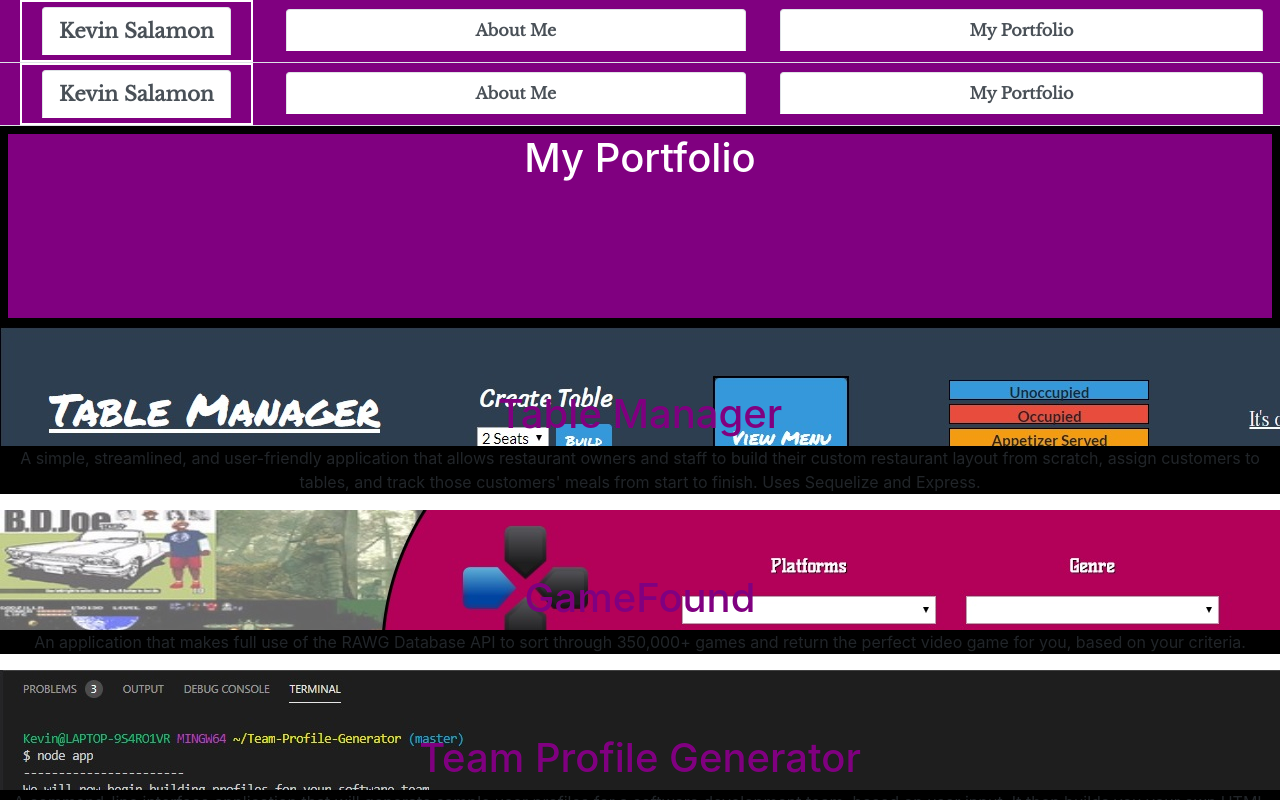
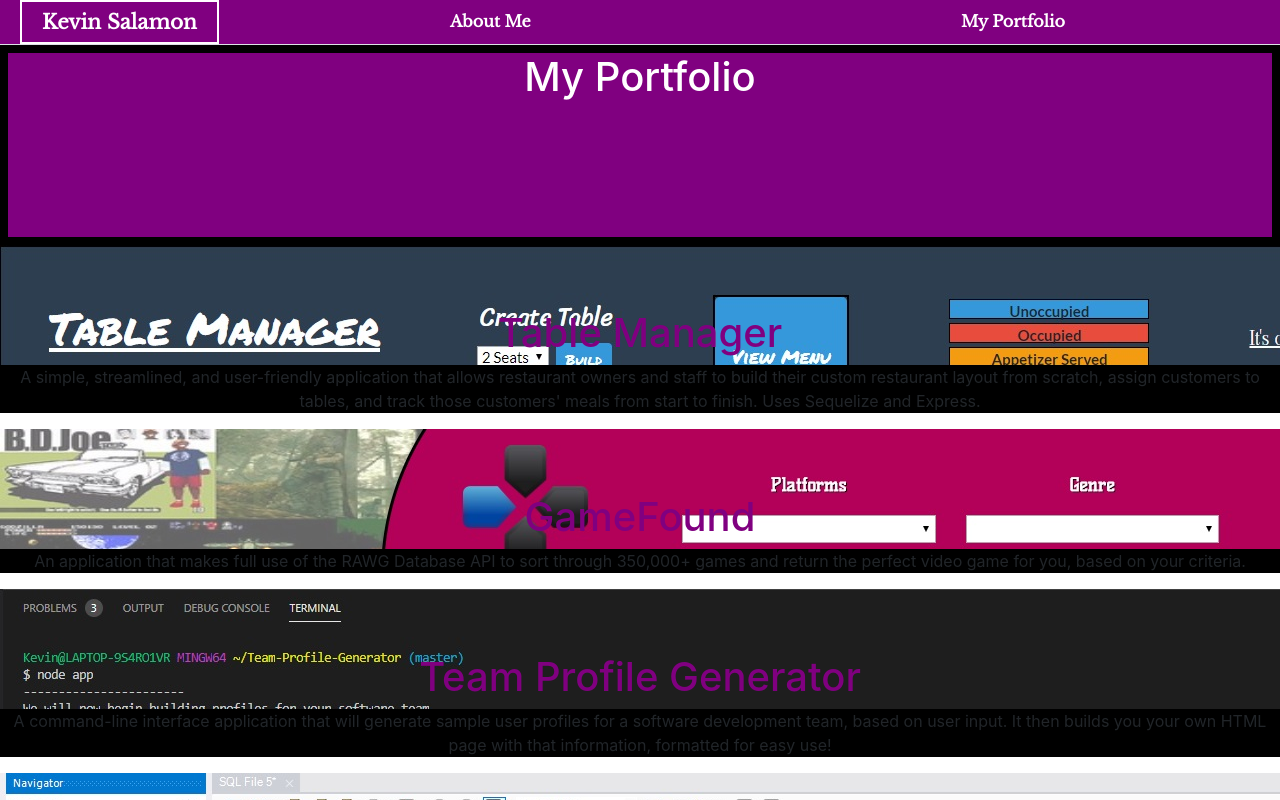
Before and after one commit to kevin-salamon/React-Portfolio, a React (Create React App) app: page /portfolio in a window 1280 px wide. Shown: the top 800 px of the page. Built offline with nearby package versions, Linux system fonts and the light colour scheme; a web font is replaced by a local one.

Commit message:
fixed react router, positioned same and header from pages to index

```diff
--- a/src/App.js
+++ b/src/App.js
@@ -1,8 +1,5 @@
 import React from 'react';
-import { BrowserRouter as Router, Route } from "react-router-dom";
 import './style.css';
-import Header from "./components/Header.js";
-import Portfolio from "./portfolio";
 
 // future steps:
 // 1. replace Nav with Nav component [DONE]
@@ -14,10 +11,6 @@
 function App() {
   return (
     <>
-    <Router>
-      <Header />
-      <Route exact path="/portfolio" component={Portfolio} />
-    </Router>
     <div className="jumbotron" id="jumbotron-main">
       <h1 className="display-4" style={{textAlign: "center", paddingTop:"10%"}}>Kevin Scott Salamon</h1>
       <p className="lead" alt="family-pic" style={{textAlign: "center"}}>welcome to my portfolio</p>
--- a/src/components/Header.js
+++ b/src/components/Header.js
@@ -4,25 +4,17 @@
 
 function Header() {
 
-  const location = useLocation();
-
   return (
     <nav className="nav nav-tabs nav-fill header-color">
-      <a className="navbar-brand brand-text" href="index.html">
-        <Link to="/" className={"nav-link active"}>
+        <Link to="/" className={"navbar-brand brand-text"}>
           Kevin Salamon
         </Link>
-      </a>
-      <a className="nav-item nav-link header-text" href="index.html">
-        <Link to="/" className={"nav-link active"}>
+        <Link to="/" className={"nav-item nav-link header-text"}>
           About Me
         </Link>
-      </a>
-      <a className="nav-item nav-link header-text" href="portfolio.html">
-        <Link to="/portfolio" className={"nav-link active"}>
+        <Link to="/portfolio" className={"nav-item nav-link header-text"}>
           My Portfolio
         </Link>
-      </a>
     </nav>
   );
 };
--- a/src/index.js
+++ b/src/index.js
@@ -1,6 +1,18 @@
 import React from "react";
 import ReactDOM from "react-dom";
-import App from "./App"
-import Portfolio from "./portfolio"
+import { Route, Link, BrowserRouter as Router } from 'react-router-dom';
+import App from "./App";
+import Portfolio from "./portfolio";
+import Header from "./components/Header";
 
-ReactDOM.render(<App />, document.getElementById("root"));
+const routing = (
+    <Router>
+      <div>
+        <Header />
+        <Route exact path="/" component={App} />
+        <Route exact path="/portfolio" component={Portfolio} />
+      </div>
+    </Router>
+  )
+
+ReactDOM.render(routing, document.getElementById("root"));
--- a/src/portfolio.js
+++ b/src/portfolio.js
@@ -1,17 +1,9 @@
 import React from 'react';
-import { BrowserRouter as Router, Route } from "react-router-dom";
 import './style.css';
-import Header from "./components/Header.js";
-import App from "./App";
 
 function Portfolio() {
     return (
       <>
-      <Router>
-        <Header />
-        <Route exact path="/" component={App} />
-      </Router>
-
       <div ClassName="jumbotron jumbotron-portfolio mt-3" style={{height:"200px", backgroundColor: "purple", border:" 8px solid black"}}>
         <h1 ClassName="display-4" style={{textAlign: "center", color: "white"}}>My Portfolio</h1>
       </div>
```
